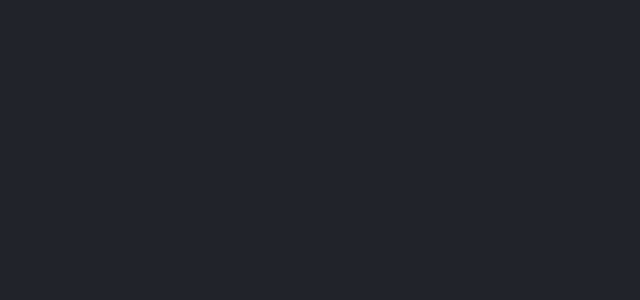
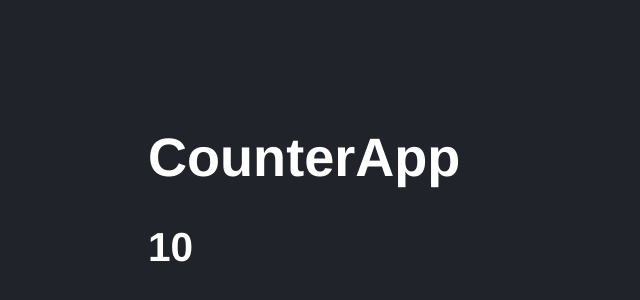
Before and after one commit to VergaraVictor/React, a React (Vite) app in the folder React/03-counter-app-vite/: page / in a window 1280 px wide. Shown: the part 58-358 px from the top of the page, without its empty margins (0-640 px from the left). Built offline with nearby package versions, Linux system fonts and the light colour scheme.

Commit message:
TareaComponenteCounterApp

```diff
--- /dev/null
+++ b/React/03-counter-app-vite/src/CounterApp.jsx
@@ -0,0 +1,14 @@
+import PropTypes from "prop-types"
+
+export const CounterApp = ({ value }) => {
+  return (
+    <>
+        <h1>CounterApp</h1>
+        <h2> { value }</h2>
+    </>
+  );
+}
+
+CounterApp.propTypes = {
+    value: PropTypes.number.isRequired
+}
--- a/React/03-counter-app-vite/src/main.jsx
+++ b/React/03-counter-app-vite/src/main.jsx
@@ -1,13 +1,13 @@
 import React from "react";
 import ReactDOM from 'react-dom/client';
 // import { HelloWorldApp } from './HelloWorldApp';
-import { FirstApp } from "./FirstApp";
+// import { FirstApp } from "./FirstApp";
 import './styles.css'
+import { CounterApp } from "./CounterApp";
 
 
 ReactDOM.createRoot(document.getElementById('root') ).render(
     <React.StrictMode>
-        {/* <HelloWorldApp /> */}
-        <FirstApp />
+        <CounterApp value={ 10 } />
     </React.StrictMode>
 )
```
